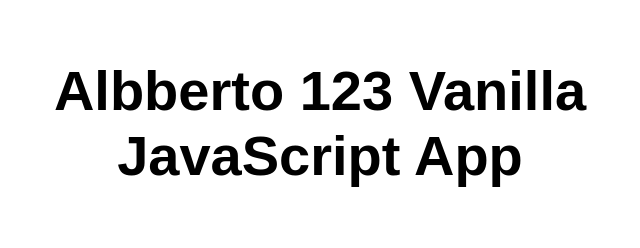
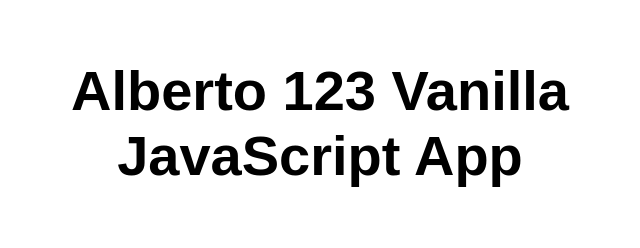
Before and after one commit to alberto772/vanilla-app, a website: page src/index.html in a window 1280 px wide. Shown: the whole page, without its empty margins (320-960 px from the left). Drawn offline with Linux system fonts and the light colour scheme.

Commit message:
Update index.html

```diff
--- a/src/index.html
+++ b/src/index.html
@@ -10,7 +10,7 @@
 
 <body>
   <main>
-    <h1>Albberto 123 Vanilla JavaScript App</h1>
+    <h1>Alberto 123 Vanilla JavaScript App</h1>
   </main>
 </body>
 
```
